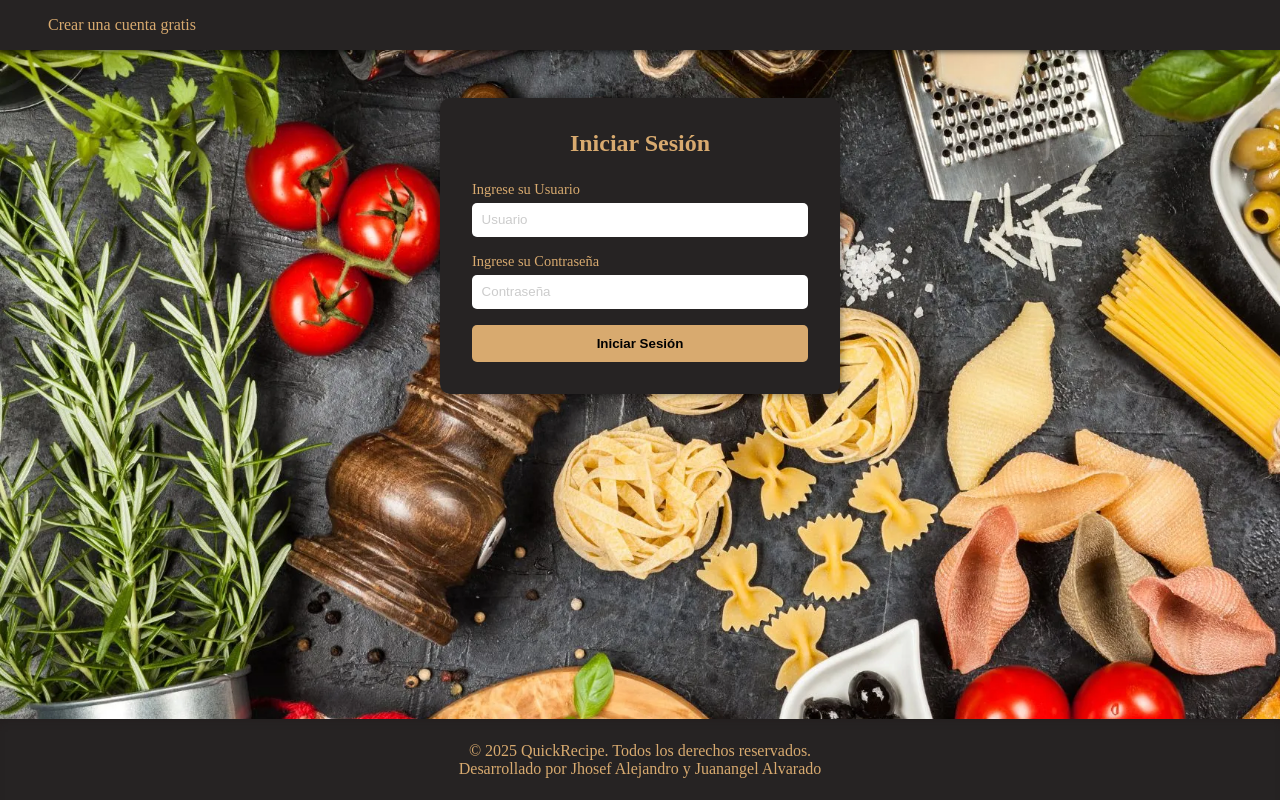
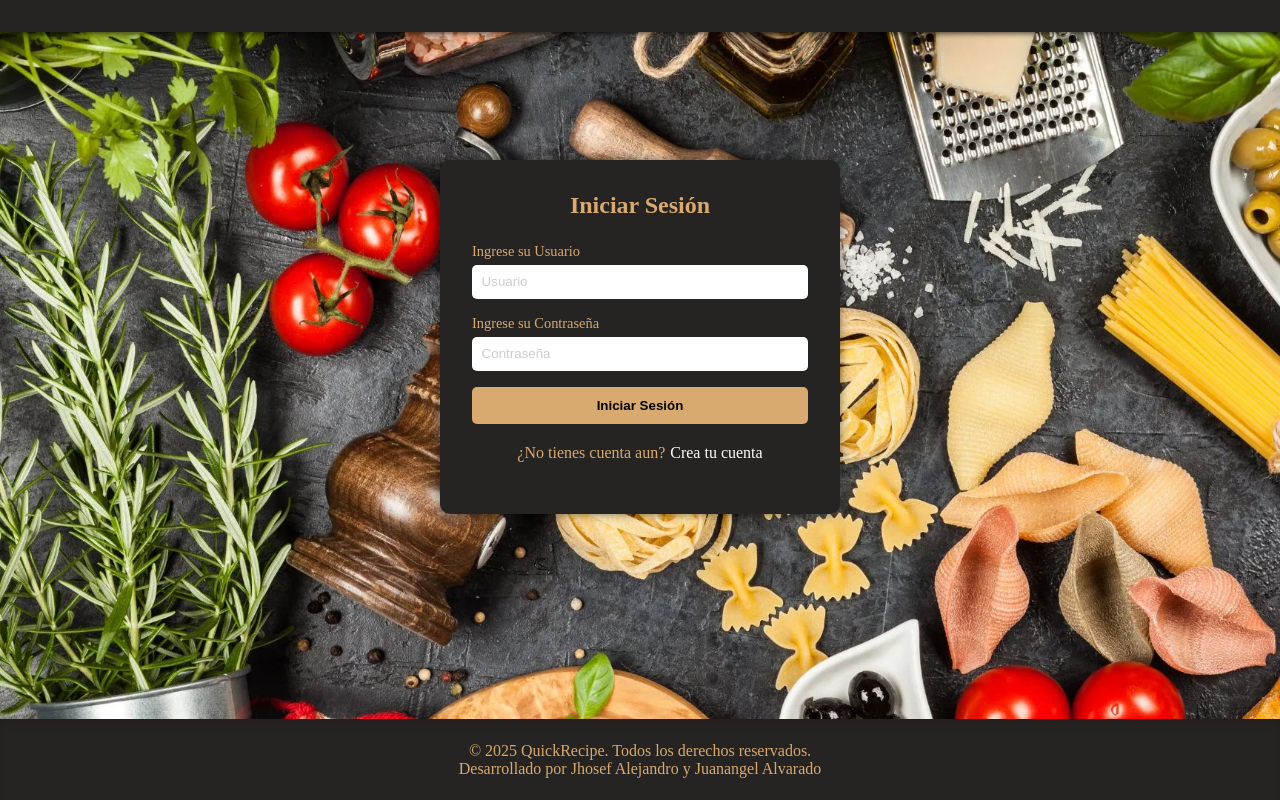
Before and after one commit to Panose-pixel/Quick-Recipe, a Flask app: page /login in a window 1280 px wide. Run offline with Flask 3, Linux system fonts and the light colour scheme; some libraries are stand-ins or nearby versions.

Commit message:
QUickRecipe_18/10/2025

```diff
--- a/app.py
+++ b/app.py
@@ -15,6 +15,10 @@ app.config['MYSQL_PASSWORD']='panose0506'
 app.config['MYSQL_DB']='flask_app'
 app.config['MYSQL_CURSORCLASS']='DictCursor'
 mysql=MySQL(app)
+
+@app.route('/creditos')
+def creditos_api():
+    return redirect('https://www.themealdb.com')
 
 
 
@@ -89,6 +93,21 @@ def administracion():
 
     return render_template('administracion.html', Juanangel=Juanangel, Jhosep=Jhosep, comentarios=comentarios, recetas=recetas)
 
+
+@app.route('/contacto', methods=['POST'])
+def contacto():
+    if request.method == 'POST':
+        cur = mysql.connection.cursor()
+
+        nombre = request.form.get('nombre')
+        email = request.form.get('email')
+        mensaje = request.form.get('mensaje')
+
+        cur.execute('INSERT INTO contactos(nombre,email,mensaje) VALUES (%s,%s,%s)', (nombre,email,mensaje))
+        mysql.connection.commit()
+
+        mensaje = "Mensaje enviado exitosamente, trataremos de responderte luego"
+    return render_template('Mipgn.html', mensaje_contacto=mensaje)
 
 
 
--- a/static/Estilos/login.css
+++ b/static/Estilos/login.css
@@ -5,7 +5,7 @@
   --color-input: white;
   --color-texto: #D8AA6F;
   --color-boton: #D8AA6F;
-  --color-boton-hover: #bf9154;
+  --color-boton-hover: #c1883d;
 }
 
 input{
@@ -66,6 +66,7 @@ body {
   background-color: var(--color-panel);
   max-width: 400px;
   margin: 3rem auto;
+  margin-top: 10%;
   padding: 2rem;
   border-radius: 10px;
   box-shadow: 0 0 10px #00000088;
@@ -140,7 +141,21 @@ p {
   margin: 0;
 }
 
+.cuenta{
+  display: flex;
+  margin: 20px;
+  justify-content: center;
+}
+
+.sincuenta{
+  display: flex;
+  margin-right: 5px;
+
+}
+
 .subrayado {
+   color: white;
+  text-decoration: none;
   &:hover {
     text-decoration: underline
   }
@@ -151,6 +166,7 @@ p {
     width: 90%;
     padding: 1rem;
     margin: 1rem auto;
+    margin-top:20%;
     justify-items: center;
   }
   main {
--- a/templates/Registro.html
+++ b/templates/Registro.html
@@ -12,7 +12,6 @@
     <header>
       <div class="barra_nav_principal">
         <div class="barra_nav_principal_izquierda">
-          <a class="subrayado" href="/login">Iniciar Sesión</a>
         </div>
       </div>
     </header>
@@ -35,6 +34,9 @@
 
           <button type="submit">Registrarse</button>
         </form>
+          <div class="cuenta">
+            <p class="sincuenta">¿Ya tienes una cuenta?</p><br><a class="subrayado" href="/login">Iniciar Sesión</a>
+        </div>
       </div>
     </main>
 
--- a/templates/login.html
+++ b/templates/login.html
@@ -11,7 +11,6 @@
     <header>
       <div class="barra_nav_principal">
         <div class="barra_nav_principal_izquierda">
-          <a class="subrayado" href="./Registro">Crear una cuenta gratis</a>
         </div>
       </div>
     </header>
@@ -35,9 +34,13 @@
 
           <button type="submit">Iniciar Sesión</button>
         </form>
-
+        <div class="cuenta">
+          <p class="sincuenta">¿No tienes cuenta aun?</p><br><a class="subrayado" href="./Registro">Crea tu cuenta</a>
+        </div>
       </div>
     </main>
+
+
 
     <div clas="footer-container">
       <footer>
```
Also changed, not shown: static/Estilos/registro.css (+16 -1 lines), templates/Mipgn.html (+14 -2 lines).
